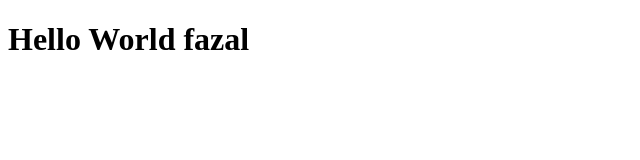
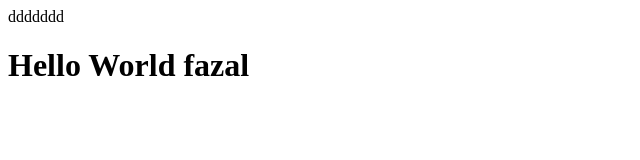
Before and after one commit to masoodazhar/fazal, a plain HTML site: page index.html in a window 1280 px wide. Shown: the whole page, without its empty margins (0-640 px from the left). Drawn offline with Linux system fonts and the light colour scheme.

Commit message:
changes in second branch

```diff
--- a/index.html
+++ b/index.html
@@ -6,7 +6,7 @@
     <meta name="viewport" content="width=device-width, initial-scale=1.0">
 
 </head>
-<body>
+<body>ddddddd
     <h1>Hello World fazal</h1>
 </body>
 </html>
```
